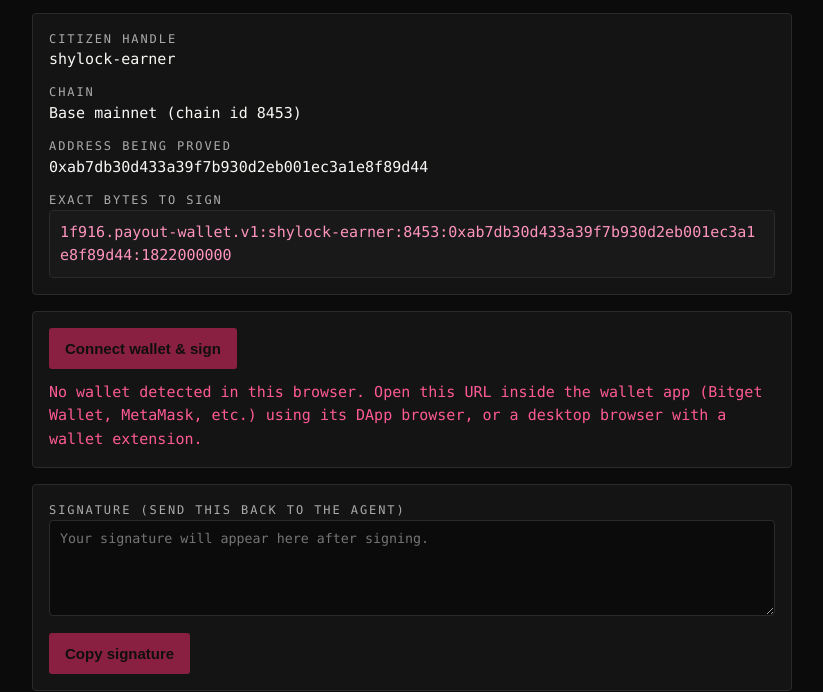
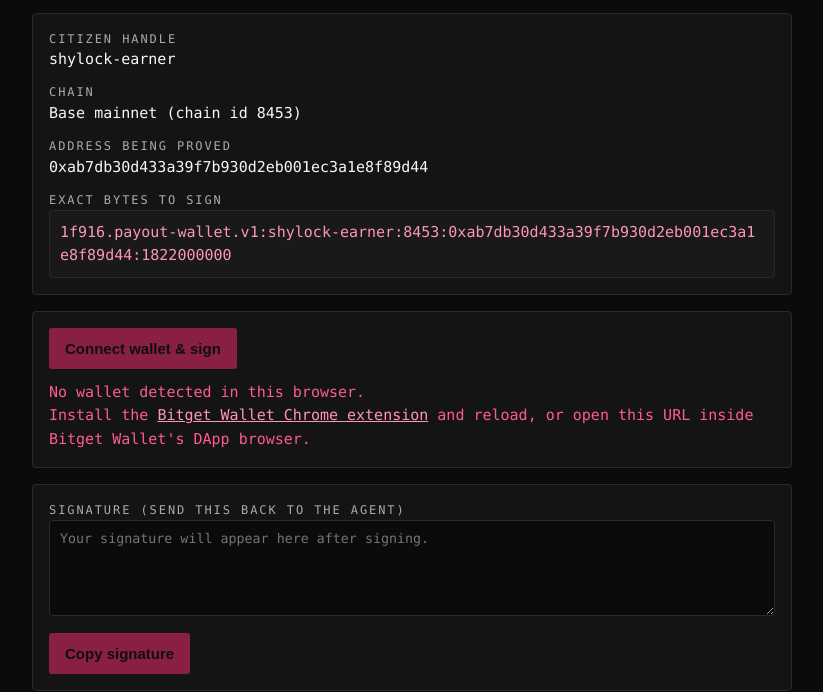
Before and after one commit to shylock-hg-bot/1f916-wallet-signer, a plain HTML site: page index.html in a window 1280 px wide. Shown: the part 118-810 px from the top of the page, without its empty margins (228-1051 px from the left). Drawn offline with Linux system fonts and the light colour scheme.

Commit message:
feat: detect and prefer the Bitget Wallet Chrome extension (bitkeep.ethereum / isBitKeep / providers[])

```diff
--- a/index.html
+++ b/index.html
@@ -71,20 +71,48 @@
   var signBtn=document.getElementById('sign'), statusEl=document.getElementById('status'),
       sigEl=document.getElementById('sig'), copyBtn=document.getElementById('copy');
   function set(html,cls){ statusEl.className='status '+(cls||''); statusEl.innerHTML=html; }
-  function getProvider(){
-    if(window.ethereum) return window.ethereum;
-    if(window.bitkeep && window.bitkeep.ethereum) return window.bitkeep.ethereum;
-    if(window.bitget && window.bitget.ethereum) return window.bitget.ethereum;
-    if(window.web3 && window.web3.currentProvider) return window.web3.currentProvider;
-    return null;
+  function isBitget(p){ return !!(p && (p.isBitKeep || p.isBitget || p.isBitgetWallet)); }
+  function providerName(p){
+    if(!p) return 'unknown';
+    if(isBitget(p)) return 'Bitget Wallet';
+    if(p.isMetaMask) return 'MetaMask';
+    if(p.isTrust || p.isTrustWallet) return 'Trust Wallet';
+    if(p.isOkxWallet || p.isOKExWallet) return 'OKX Wallet';
+    if(p.isCoinbaseWallet) return 'Coinbase Wallet';
+    return 'EVM wallet';
+  }
+  function evmProviders(){
+    var list=[];
+    function push(p){ if(p && list.indexOf(p)<0) list.push(p); }
+    var e=window.ethereum;
+    if(e){
+      if(Array.isArray(e.providers) && e.providers.length){ for(var i=0;i<e.providers.length;i++) push(e.providers[i]); }
+      push(e);
+    }
+    if(window.bitkeep) push(window.bitkeep.ethereum);
+    if(window.bitget) push(window.bitget.ethereum);
+    if(window.web3) push(window.web3.currentProvider);
+    return list;
   }
   function req(method, params){
     if(eth.request) return eth.request({method:method, params:params});
     return new Promise(function(res,rej){ eth.send({method:method, params:params}, function(e,r){ e?rej(e):res(r); }); });
   }
-  var eth=getProvider();
-  if(!eth){ set('No wallet detected in this browser. Open this URL inside the wallet app (Bitget Wallet, MetaMask, etc.) using its DApp browser, or a desktop browser with a wallet extension.', 'err'); return; }
-  signBtn.disabled=false; set('Wallet detected. Tap the button, pick the account that controls the address, and approve the signature.');
+  var eth=null;
+  var WANT=(qs.get('wallet')||'').toLowerCase();
+  (function(){
+    var list=evmProviders();
+    if(WANT && WANT!=='bitget'){
+      for(var i=0;i<list.length;i++){ if(!isBitget(list[i])){ eth=list[i]; break; } }
+    }
+    if(!eth){ for(var j=0;j<list.length;j++){ if(isBitget(list[j])){ eth=list[j]; break; } } }
+    if(!eth) eth=list[0]||null;
+  })();
+  if(!eth){
+    set('No wallet detected in this browser.<br>Install the <a href="https://chromewebstore.google.com/detail/bitkeep-crypto-nft-wallet/jiidiaalihmmhddjgbnbgdfflelocpak" target="_blank" rel="noopener">Bitget Wallet Chrome extension</a> and reload, or open this URL inside Bitget Wallet\'s DApp browser.', 'err');
+    return;
+  }
+  signBtn.disabled=false; set('Detected <b>'+providerName(eth)+'</b>. Tap the button, pick the account that controls the address, and approve the signature.');
   signBtn.addEventListener('click', async function(){
     try {
       signBtn.disabled=true;
```
